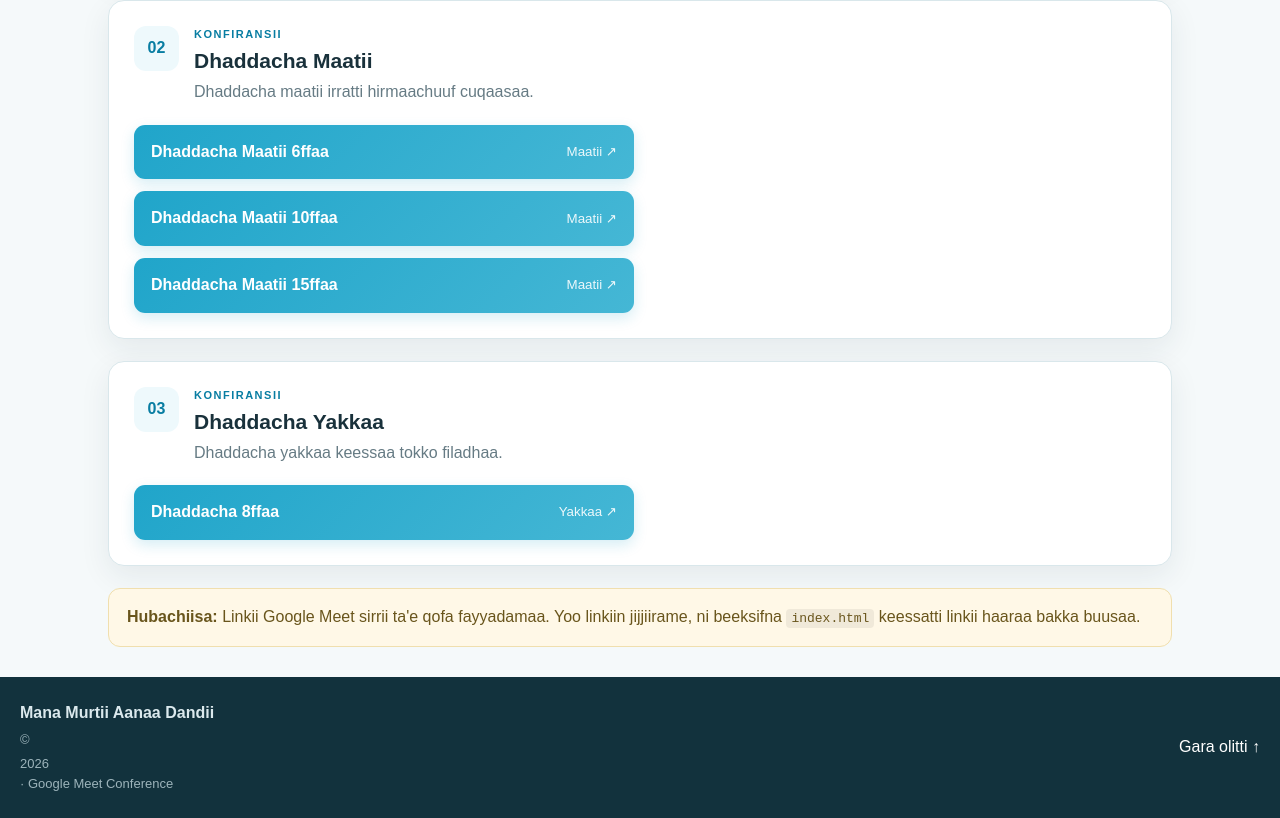
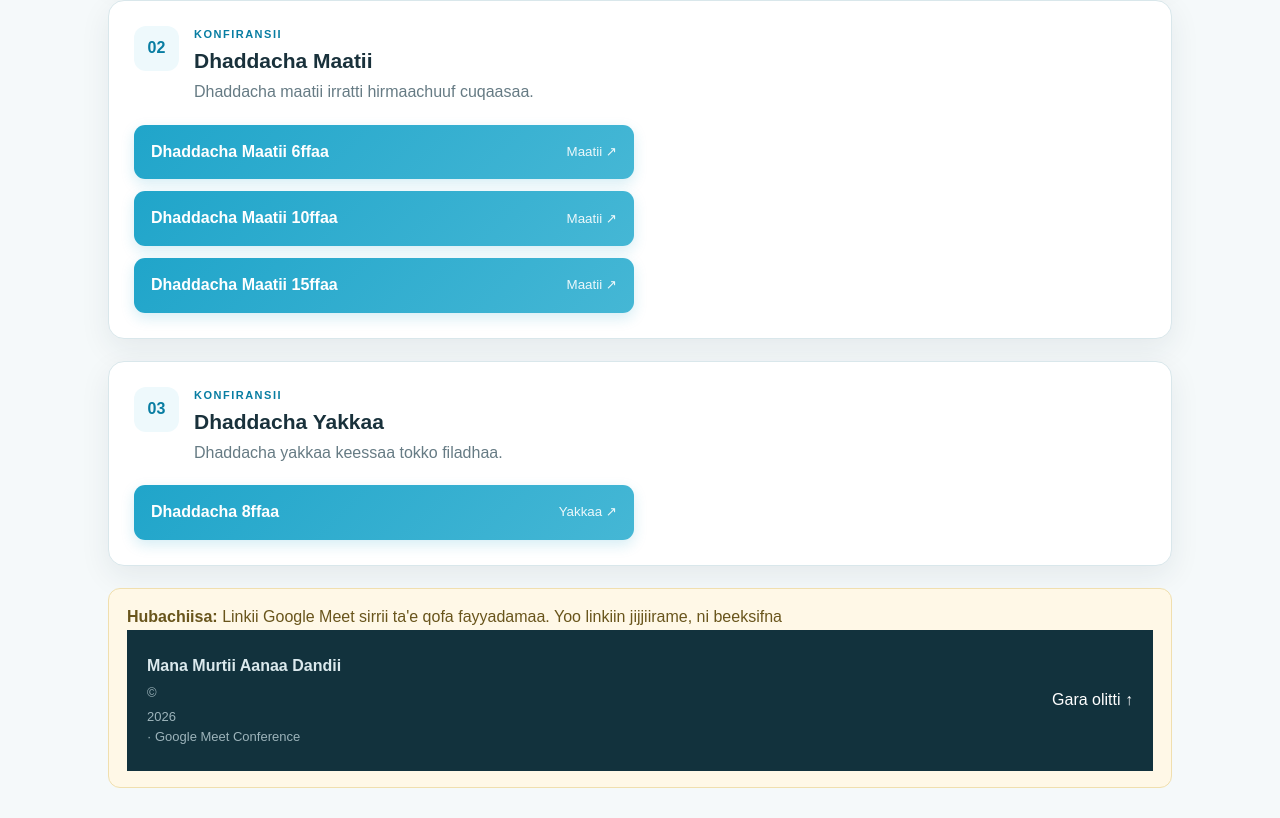
Before and after one commit to ibsafufa/VK-MMADANDII, a plain HTML site: page index.html in a window 1280 px wide. Shown: the part 808-1626 px from the top of the page. Drawn offline with Linux system fonts and the light colour scheme.

Commit message:
Update index.html
yes5

```diff
--- a/index.html
+++ b/index.html
@@ -58,8 +58,8 @@
 <a class="meeting-button" href="https://meet.google.com/mgy-vjyn-jzd " target="_blank" rel="noopener noreferrer"><span>Dhaddacha 8ffaa</span><small>Yakkaa ↗</small></a>
 </div></section>
 
-<section class="notice"><strong>Hubachiisa:</strong> Linkii Google Meet sirrii ta'e qofa fayyadamaa. Yoo linkiin jijjiirame, ni beeksifna <code>index.html</code> keessatti linkii haaraa bakka buusaa.</section>
-</main>
+<section class="notice"><strong>Hubachiisa:</strong> Linkii Google Meet sirrii ta'e qofa fayyadamaa. Yoo linkiin jijjiirame, ni beeksifna</sectio
+                                                                                                                                                                                                         </main>
 
 <footer class="footer"><div><strong>Mana Murtii Aanaa Dandii</strong>
 <span>© <span id="year"></span> · Google Meet Conference</span></div><a href="#home">Gara olitti ↑</a></footer>
```
